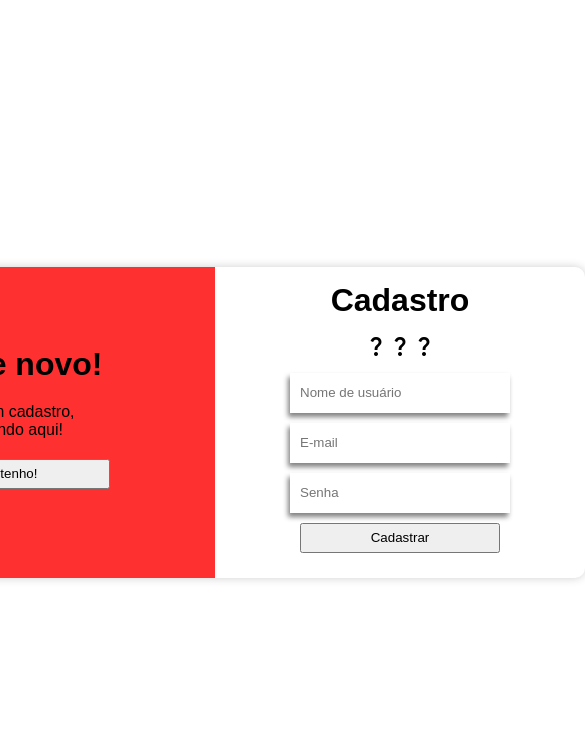
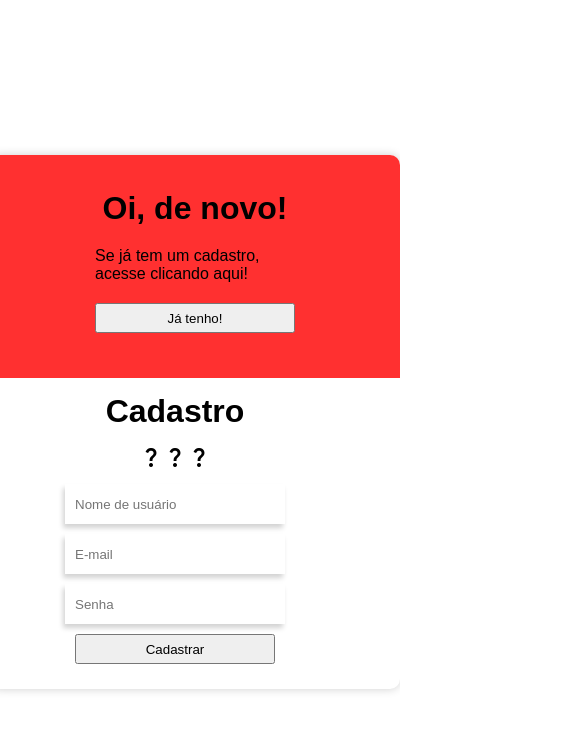
Before and after one commit to Cxrthur/login-com-js, a plain HTML site: page index.html in a window 390 px wide. Shown: the whole page, 585 px wide, since content can reach past the window. Drawn offline with nearby package versions, Linux system fonts and the light colour scheme.

Commit message:
pra telefome

```diff
--- a/style.css
+++ b/style.css
@@ -26,7 +26,7 @@ main {
     padding: 10px;
     margin-bottom: 10px;
     border-style: none;
-    box-shadow: -2px 4px 5px 0px rgba(0, 0, 0, 0.493);
+    box-shadow: -2px 4px 5px 0px rgba(0, 0, 0, 0.178);
 }
 
 .inputbutton {
@@ -103,3 +103,19 @@ p {
     align-items: center;
     width: 340px;
 }
+
+@media screen and (max-width: 790px) {
+    main {
+        flex-flow: column nowrap;
+    }
+
+    #pralogar {
+        border-top-right-radius: 10px;
+        border-bottom-left-radius: 0px;
+    }
+
+    #pracadastrar {
+        border-bottom-left-radius: 10px;
+        border-top-right-radius: 0px;
+    }
+}
```
